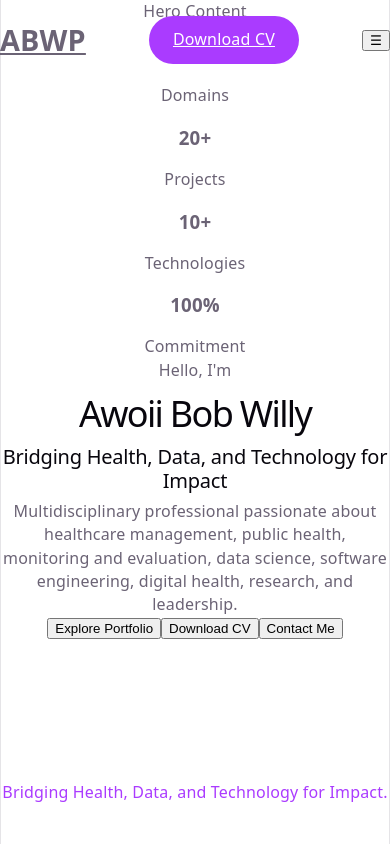
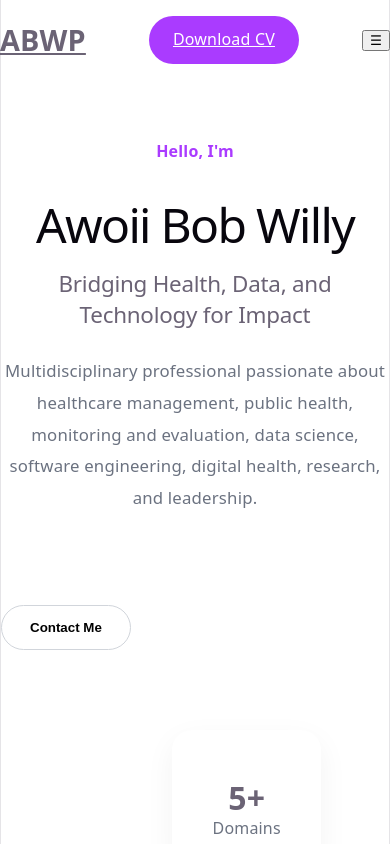
Before and after one commit to awoiibobwilly/abwp-frontend, a React (Vite) app: page / in a window 390 px wide. Shown: the top 844 px of the page. Built offline with nearby package versions, Linux system fonts and the light colour scheme.

Commit message:
home: polishing hero section

```diff
--- a/src/components/home/Hero.jsx
+++ b/src/components/home/Hero.jsx
@@ -7,29 +7,24 @@ import "../../styles/home/hero.css";
 function Hero() {
   return (
     <section className="hero section">
-
       <div className="container">
 
         <div className="hero-wrapper">
 
-          <div className="hero-left">
-
+          {/* Right Side */}
+          <div className="hero-right">
             <HeroContent />
-
             <HeroStats />
-
           </div>
 
-          <div className="hero-right">
-
+          {/* Left Side */}
+          <div className="hero-left">
             <HeroImage />
-
           </div>
 
         </div>
 
       </div>
-
     </section>
   );
 }
--- a/src/styles/home/hero-content.css
+++ b/src/styles/home/hero-content.css
@@ -0,0 +1,75 @@
+/* ==========================================
+   HERO CONTENT
+========================================== */
+
+.hero-content {
+    max-width: 700px;
+  }
+
+  .hero-greeting {
+    display: inline-block;
+    margin-bottom: 1rem;
+    color: var(--accent);
+    font-weight: 600;
+    font-size: 1rem;
+  }
+
+  .hero-name {
+    font-size: clamp(3rem, 7vw, 5rem);
+    line-height: 1.1;
+    margin-bottom: 1rem;
+  }
+
+  .hero-tagline {
+    font-size: clamp(1.4rem, 3vw, 2rem);
+    color: var(--primary);
+    margin-bottom: 1.5rem;
+    line-height: 1.4;
+  }
+
+  .hero-summary {
+    font-size: 1.05rem;
+    line-height: 1.9;
+    color: #6b7280;
+    max-width: 650px;
+  }
+
+
+  /* ==========================================
+     BUTTONS
+  ========================================== */
+
+  .hero-buttons {
+    display: flex;
+    flex-wrap: wrap;
+    gap: 1rem;
+    margin-top: 2rem;
+  }
+
+  .btn {
+    border: none;
+    cursor: pointer;
+    padding: 14px 28px;
+    border-radius: 50px;
+    font-weight: 600;
+    transition: .3s;
+  }
+
+  .btn-primary {
+    background: var(--primary);
+    color: white;
+  }
+
+  .btn-primary:hover {
+    transform: translateY(-3px);
+  }
+
+  .btn-secondary {
+    background: var(--secondary);
+    color: white;
+  }
+
+  .btn-outline {
+    background: transparent;
+    border: 1px solid #d1d5db;
+  }
--- a/src/styles/home/hero-stats.css
+++ b/src/styles/home/hero-stats.css
@@ -0,0 +1,58 @@
+/* ==========================================
+   HERO STATS
+========================================== */
+
+.hero-stats {
+    display: grid;
+    grid-template-columns: repeat(4,1fr);
+    gap: 20px;
+  }
+
+  .hero-stat-card {
+    background: white;
+    padding: 1.5rem;
+
+    border-radius: 20px;
+
+    text-align: center;
+
+    box-shadow:
+        0 10px 30px rgba(0,0,0,.05);
+
+    transition: .3s;
+  }
+
+  .hero-stat-card:hover {
+    transform: translateY(-8px);
+  }
+
+  .hero-stat-card h3 {
+    color: var(--primary);
+    font-size: 2rem;
+    margin-bottom: .5rem;
+  }
+
+  .hero-stat-card span {
+    color: #6b7280;
+  }
+
+
+  /* ==========================================
+     RESPONSIVE
+  ========================================== */
+
+  @media (max-width:768px){
+
+    .hero-stats{
+      grid-template-columns: repeat(2,1fr);
+    }
+
+  }
+
+  @media (max-width:576px){
+
+    .hero-stats{
+      grid-template-columns: 1fr;
+    }
+
+  }
--- a/src/styles/home/hero.css
+++ b/src/styles/home/hero.css
@@ -0,0 +1,57 @@
+/* ==========================================
+   HERO SECTION
+========================================== */
+
+.hero {
+    position: relative;
+    overflow: hidden;
+    padding-top: 140px;
+    padding-bottom: 100px;
+  }
+
+  .hero-wrapper {
+    display: grid;
+    grid-template-columns: 1.1fr 0.9fr;
+    gap: 80px;
+    align-items: center;
+  }
+
+  .hero-left {
+    display: flex;
+    flex-direction: column;
+    gap: 60px;
+  }
+
+  .hero-right {
+    display: flex;
+    justify-content: center;
+    align-items: center;
+  }
+
+  .hero-left {
+    order: 1;
+  }
+
+  .hero-right {
+    order: 2;
+  }
+
+  /* ==========================================
+     RESPONSIVE
+  ========================================== */
+
+@media (max-width: 992px) {
+
+  .hero-wrapper {
+    grid-template-columns: 1fr;
+  }
+
+  .hero-left {
+    order: 1;
+  }
+
+  .hero-right {
+    order: 2;
+  }
+
+}
```
Also changed, not shown: src/styles/home/hero-image.css (+80 -0 lines).
